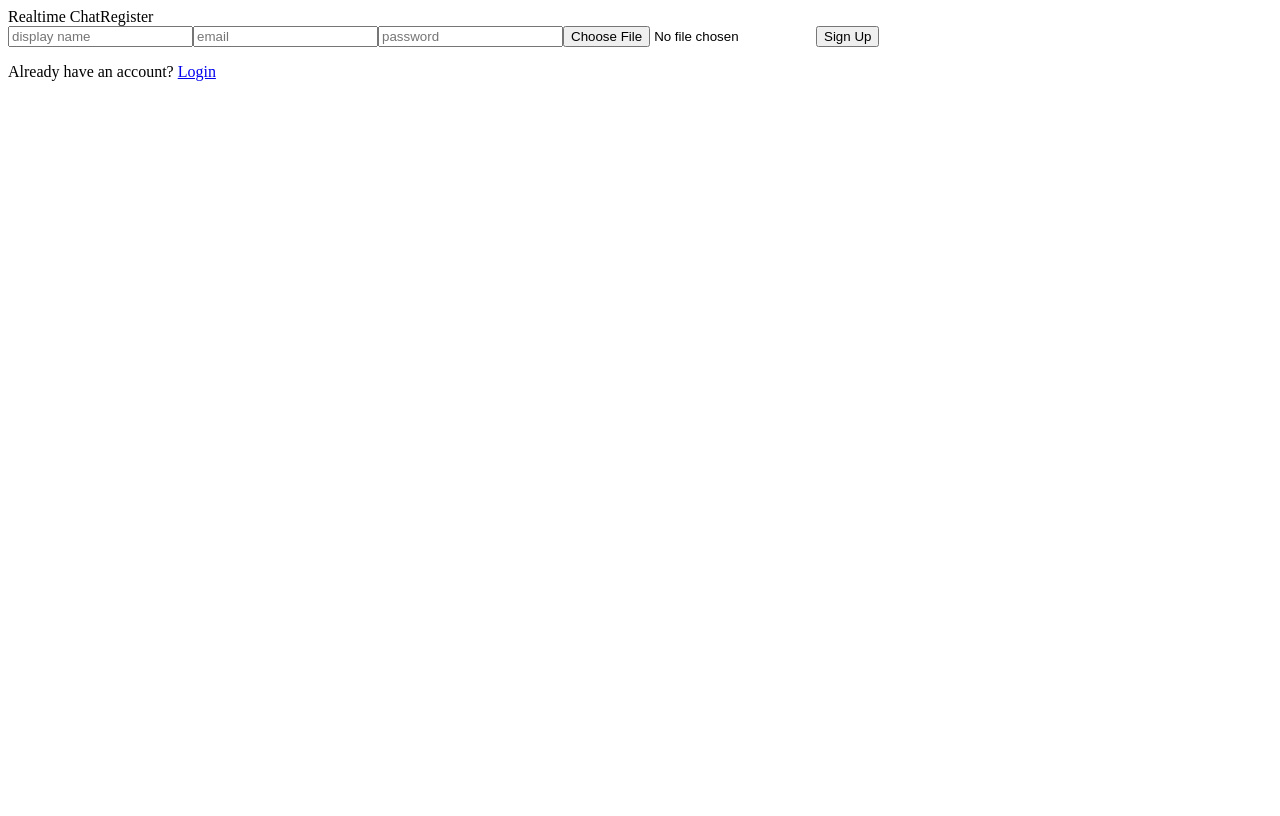
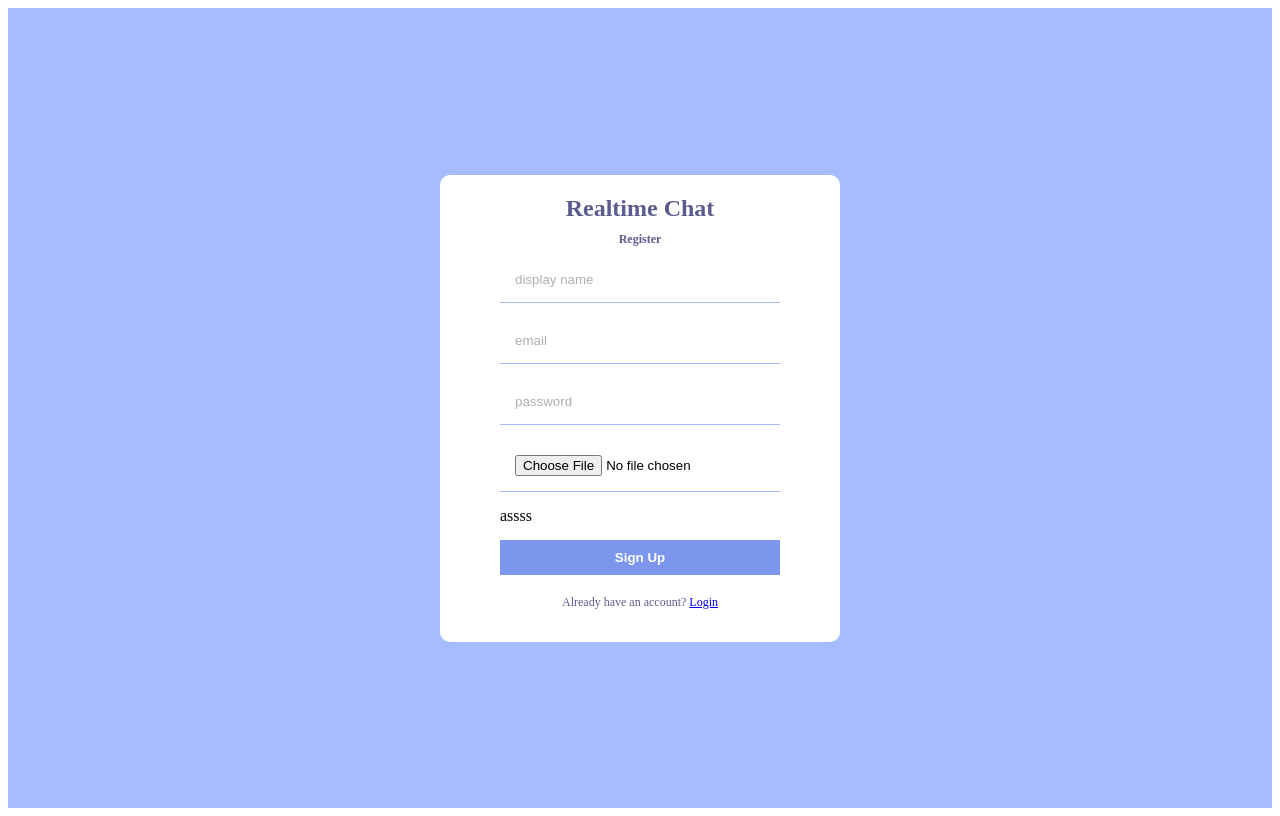
Before and after one commit to AStefankiv/andrew_chat, a React (Vite) app: page / in a window 1280 px wide. Built offline with nearby package versions, Linux system fonts and the light colour scheme.

Commit message:
Create style for Register.jsx form

```diff
--- a/src/App.jsx
+++ b/src/App.jsx
@@ -1,3 +1,4 @@
+import React from 'react';
 import Register from "./pages/Register";
 import "./style.scss"
 
--- a/src/pages/Home.jsx
+++ b/src/pages/Home.jsx
@@ -0,0 +1 @@
+import React from 'react';
--- a/src/pages/Login.jsx
+++ b/src/pages/Login.jsx
@@ -0,0 +1 @@
+import React from 'react';
--- a/src/pages/Register.jsx
+++ b/src/pages/Register.jsx
@@ -10,7 +10,8 @@ const Register = () => {
           <input type="text" placeholder="display name" />
           <input type="email" placeholder="email" />
           <input type="password" placeholder="password" />
-          <input type="file" />
+          <input type="file" id="file" />
+          <label htmlFor="file">assss</label>
           <button>Sign Up</button>
         </form>
         <p>
--- a/src/style.scss
+++ b/src/style.scss
@@ -0,0 +1,58 @@
+.formContainer {
+  background-color: #a7bcff;
+  height: 100vh;
+  display: flex;
+  align-items: center;
+  justify-content: center;
+
+  .formWrapper {
+    background-color: white;
+    padding: 20px 60px;
+    border-radius: 10px;
+    display: flex;
+    flex-direction: column;
+    align-items: center;
+    gap: 10px;
+
+    .logo {
+      color: #5d5b8d;
+      font-weight: bold;
+      font-size: 24px;
+    }
+
+    .title{
+      color: #5d5b8d;
+      font-weight: bold;
+      font-size: 12px;
+    }
+
+    form {
+      display: flex;
+      flex-direction: column;
+      gap: 15px;
+
+      input {
+        padding: 15px;
+        border: none;
+        border-bottom: #a7bcff 1px solid;
+        width: 250px;
+        &::placeholder {
+          color: rgb(175, 175, 175);
+        }
+      }
+      button{
+        background-color: #7b96ec;
+        color: white;
+        padding: 10px;
+        font-weight: bold;
+        border: none;
+        cursor: pointer;
+      }
+    }
+    p{
+      color: #5d5b8d;
+      font-size: 12px;
+      margin-top: 10px;
+    }
+  }
+}
```
